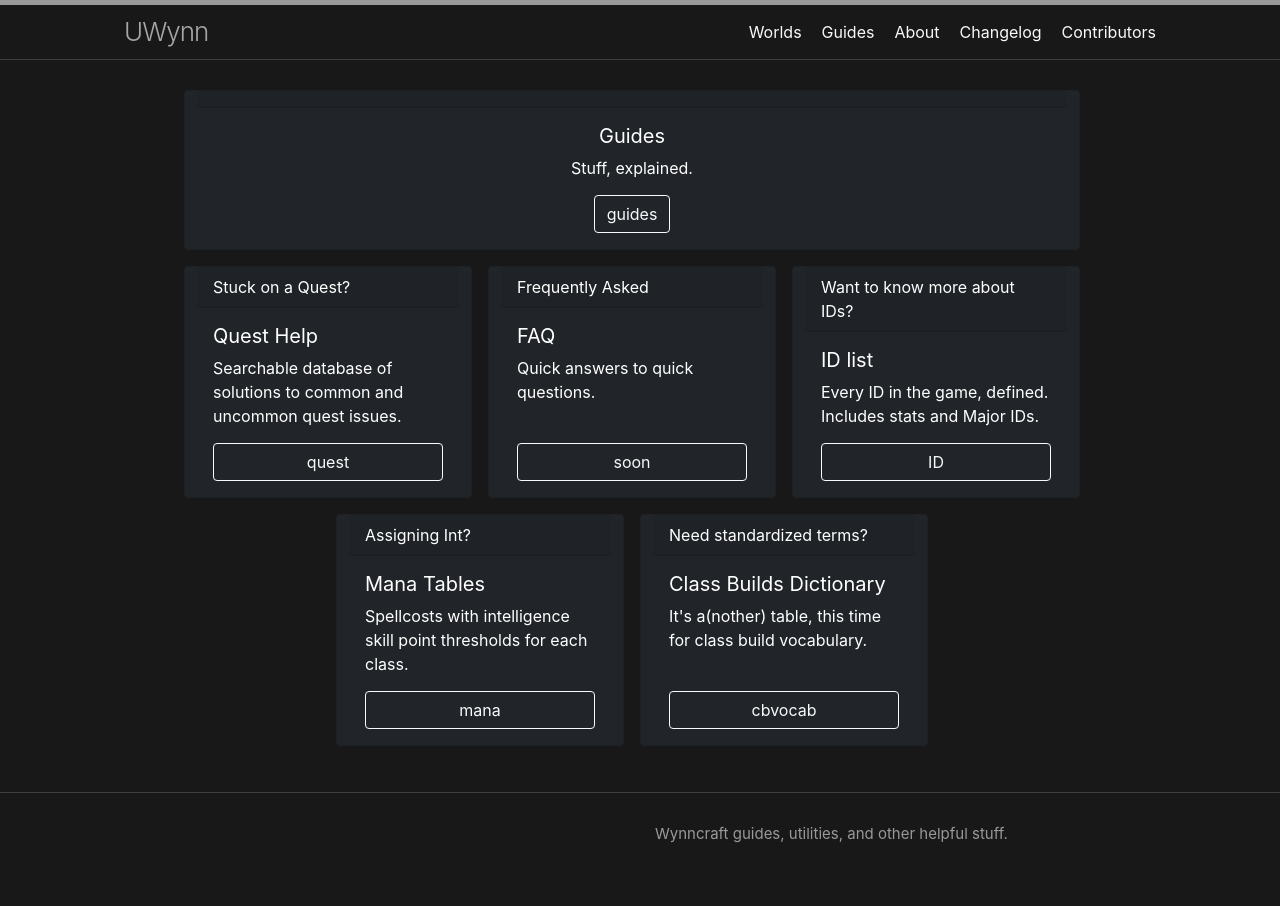
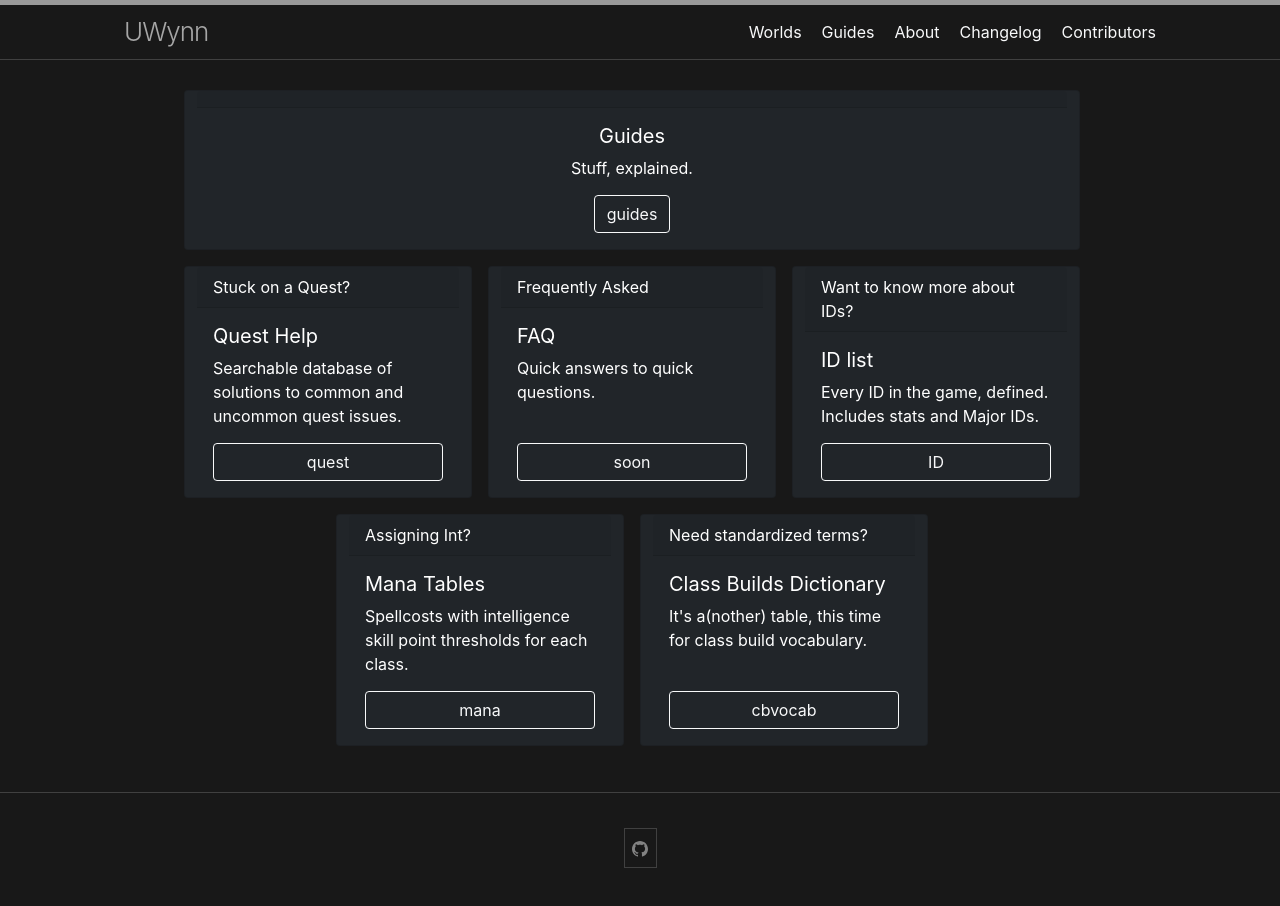
Before and after one commit to UWynn/UWynn.github.io, a Jekyll site: the page built from docs/index.md, in a window 1280 px wide. Built offline with Jekyll 4.4.1, drawn with Linux system fonts in a browser that asks for light colours.

Commit message:
social link works now wooo

```diff
--- a/docs/_config.yml
+++ b/docs/_config.yml
@@ -29,11 +29,14 @@ sass:
 #theme: minima
 minima:
   skin: dark
+  social_links:
+    github: SayaDuck
 plugins:
   - jekyll-feed
 collections:
   authors:
     output: true
+
 
 defaults:
   - scope:
--- a/docs/_includes/footer.html
+++ b/docs/_includes/footer.html
@@ -3,23 +3,7 @@
 
   <div class="wrapper">
 
-    <div class="footer-col-wrapper">
-      <div class="footer-col">
-      {%- if site.author %}
-        <ul class="contact-list">
-          {% if site.author.name -%}
-            <li class="p-name">{{ site.author.name | escape }}</li>
-          {% endif -%}
-          {% if site.author.email -%}
-            <li><a class="u-email" href="mailto:{{ site.author.email }}">{{ site.author.email }}</a></li>
-          {%- endif %}
-        </ul>
-      {%- endif %}
-      </div>
-      <div class="footer-col">
-        <p>{{ site.description | escape }}</p>
-      </div>
-    </div>
+
 
     <div class="social-links">
       {%- include social.html -%}
--- a/docs/css/generated-style.css
+++ b/docs/css/generated-style.css
@@ -125,7 +125,7 @@ pre > code { border: 0; padding-right: 0; padding-left: 0; }
 
 .grey { color: #828282; }
 
-.svg-icon { width: 16px; height: 16px; display: inline-block; fill: currentColor; padding: 5px 3px 2px 5px; vertical-align: text-bottom; }
+.svg-icon { width: 16px; height: 16px; display: inline-block; fill: currentColor; vertical-align: text-bottom; }
 
 /** Tables */
 table { margin-bottom: 30px; width: 100%; text-align: left; color: #bbbbbb; border-collapse: collapse; border: 1px solid #404040; }
```
